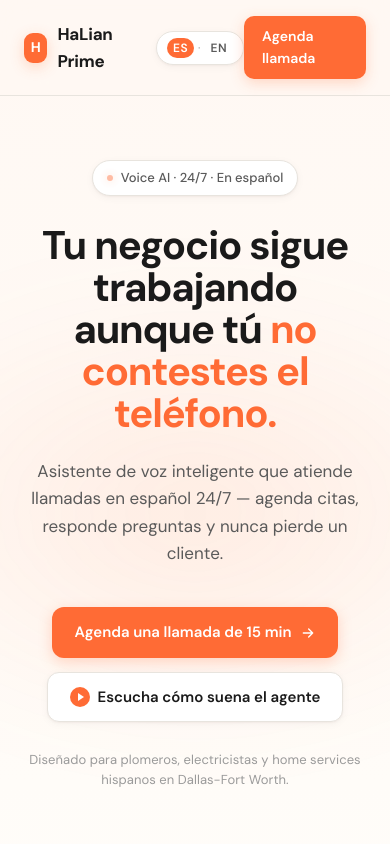
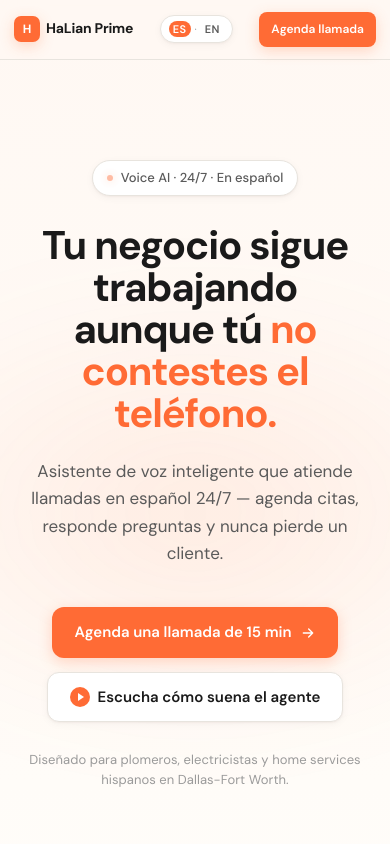
Before and after one commit to HaLianPrime/halianprime-landing, a plain HTML site: page index.html in a window 390 px wide. Shown: the top 844 px of the page. Drawn offline with Linux system fonts and the light colour scheme.

Commit message:
Fix nav responsive

```diff
--- a/index.html
+++ b/index.html
@@ -102,6 +102,8 @@
     font-size: 17px;
     letter-spacing: -0.015em;
     color: var(--text);
+    white-space: nowrap;
+    flex-shrink: 0;
   }
   .logo-mark {
     width: 30px; height: 30px;
@@ -111,6 +113,7 @@
     display: grid; place-items: center;
     font-size: 14px; font-weight: 700;
     color: var(--white);
+    flex-shrink: 0;
   }
   .nav-links {
     display: flex;
@@ -135,6 +138,8 @@
     text-decoration: none;
     transition: all 0.2s;
     box-shadow: var(--shadow-orange);
+    white-space: nowrap;
+    flex-shrink: 0;
   }
   .nav-cta:hover {
     background: var(--orange-bright);
@@ -175,6 +180,18 @@
   }
   @media (max-width: 720px) {
     .nav-links { display: none; }
+    /* Nav compacto en mobile — evita que el logo y CTA se partan en 2 líneas */
+    .nav-inner { padding: 12px 14px; gap: 8px; }
+    .logo { font-size: 14px; gap: 6px; }
+    .logo-mark { width: 26px; height: 26px; font-size: 12px; border-radius: 7px; }
+    .nav-cta { padding: 8px 12px; font-size: 12px; border-radius: 8px; }
+    .lang-toggle { margin-left: 0; padding: 5px 8px; font-size: 11px; }
+    .lang-toggle .lang-opt { padding: 1px 4px; }
+  }
+  /* Pantallas muy pequeñas (iPhone SE, etc.) — esconder texto del logo, dejar solo el cuadrito H */
+  @media (max-width: 380px) {
+    .logo span { display: none; }
+    .nav-cta { padding: 7px 10px; font-size: 11px; }
   }
 
   /* ========== HERO ========== */
```
